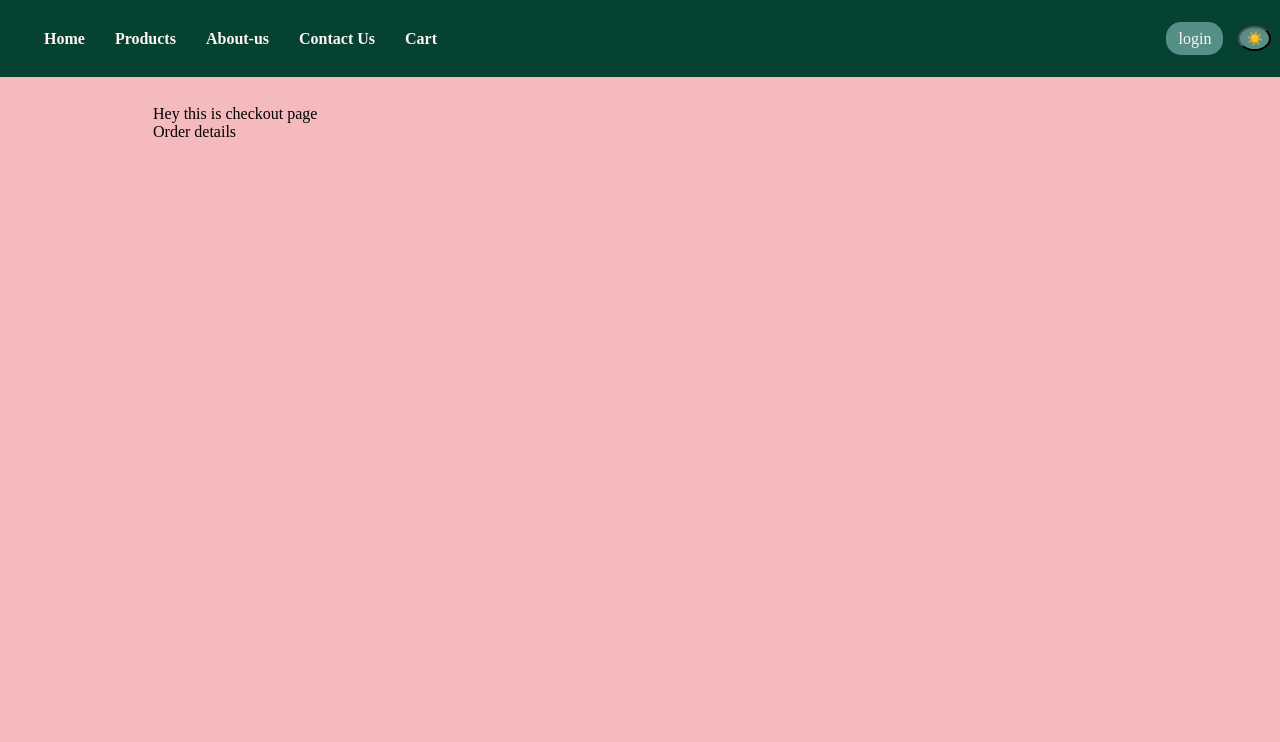
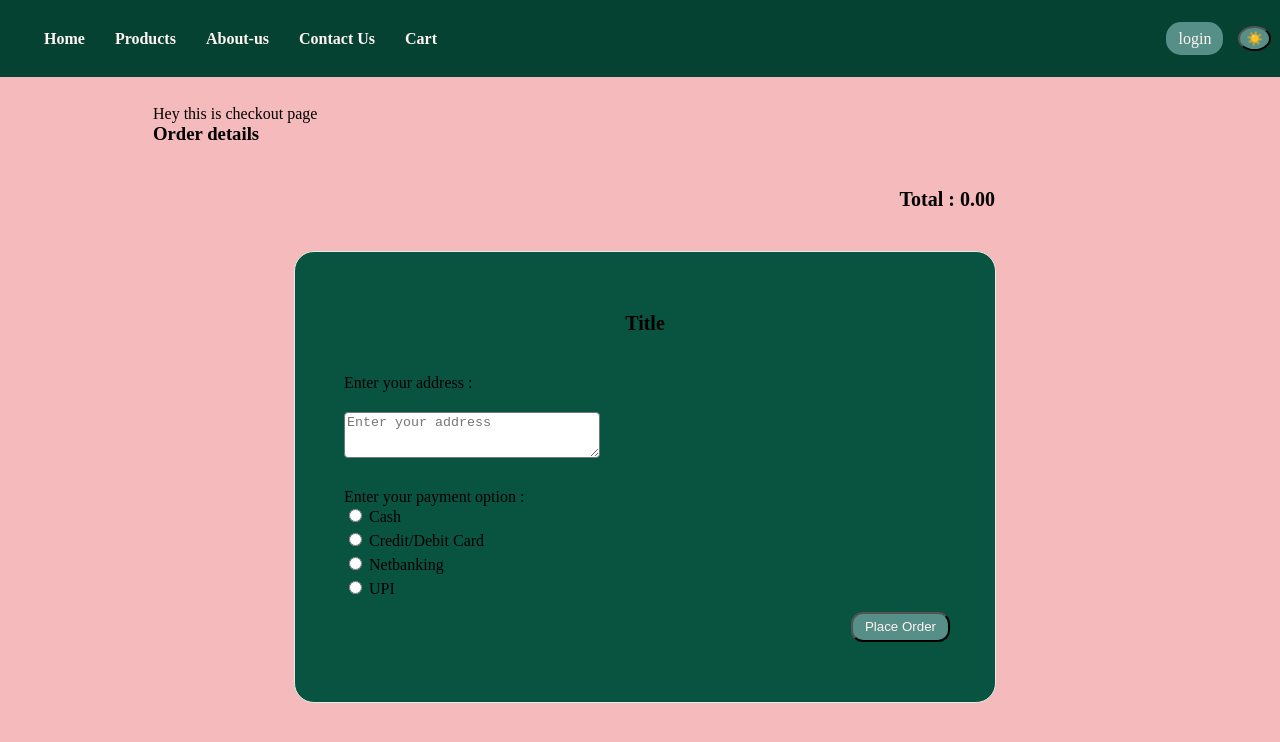
Before and after one commit to MananBagadi100/e-comm-web, a React (Vite) app: page /checkout in a window 1280 px wide. Shown: the top 742 px of the page. Built offline with nearby package versions, Linux system fonts and the light colour scheme.

Commit message:
Checkout page dialog box UI

```diff
--- a/src/components/Checkout.jsx
+++ b/src/components/Checkout.jsx
@@ -1,9 +1,10 @@
-import { useContext } from "react"
+import { useContext, useState } from "react"
 import { cartContext } from "../context/CartContext"
 import '../styles/CheckoutStyles.css'
 
 const Checkout = () => {
     const cartValue = useContext(cartContext)
+    const [address , setAddress ] = useState('')
     const calculateSubTotal = (prod) => {
         return ((prod.price * prod.quantity).toFixed(2))
     }
@@ -11,7 +12,7 @@ const Checkout = () => {
         <div className="full-page-container">
                 <div className="all-info-container">
                     <div>Hey this is checkout page</div>
-                <div>Order details</div>
+                    <h3>Order details</h3>
                     <div className="item-list">
                         {
                             cartValue.cart.map((prod) => (
@@ -27,10 +28,65 @@ const Checkout = () => {
                                     </div>
                                 </div>
 
-
                             ))
                         }
                     </div>
+                     <div id="cart-total-wrapper">
+                        <div id="cart-total">Total : {cartValue.calculateTotal(cartValue.cart)}</div>
+                    </div>
+                    <div id="info-box-wrapper">
+                        <div id="info-box">
+                            <div id="info-box-content-area">
+                                <div id="info-box-title-area">Title</div>
+                                <div id="info-box-details-area">
+                                    <form id="info-box-form">
+                                        <p>Enter your address : </p>
+                                        <label>
+                                            <textarea
+                                                value={address}
+                                                placeholder="Enter your address"
+                                                onChange={(e) => {
+                                                    setAddress(e.target.value)
+                                                }}
+                                            />
+                                        </label><br />
+                                        <label>Enter your payment option :<br />
+                                            <input
+                                                type="radio"
+                                                name="paymentMethod"
+                                                value="cash"
+                                            /> Cash
+                                        </label>
+                                        <label>
+                                            <input
+                                                type="radio"
+                                                name="paymentMethod"
+                                                value="Credit/Debit Card"
+                                            /> Credit/Debit Card
+                                        </label>
+                                        <label>
+                                            <input
+                                                type="radio"
+                                                name="paymentMethod"
+                                                value="Netbanking"
+                                            /> Netbanking
+                                        </label>
+                                        <label>
+                                            <input
+                                                type="radio"
+                                                name="paymentMethod"
+                                                value="UPI"
+                                            /> UPI
+                                        </label>
+                                    </form>
+                                </div>
+                                <button id="info-box-btn">Place Order</button>
+                            </div>
+
+                        </div>
+                    </div>
+
+
                 </div>
             </div>
     )
--- a/src/styles/CheckoutStyles.css
+++ b/src/styles/CheckoutStyles.css
@@ -16,12 +16,15 @@ body, #root {
     margin: 5px auto;
     padding: 8px;
     box-sizing: border-box;
+    flex-direction: column;
+    /* align-items: center; */
 }
 .item-list {
     display: flex;
     gap: 24px;
     flex-direction: column;
     width: 100%;
+    align-items: center;
 }
 .eachProductCard {
     display: flex;
@@ -32,6 +35,8 @@ body, #root {
     border-radius: 16px;
     flex-direction: row;
     align-items: center;
+    /* align-self: center; */
+    min-width: 700px;
 
 }
 #prod-image {
@@ -72,3 +77,95 @@ body, #root {
 #prod-subTotal {
     font-weight: bold;
 }
+#cart-total-wrapper {
+    display: flex;
+    justify-content: center;
+    max-width: 100%;
+    margin-top: 24px;
+}
+#cart-total {
+    max-width: 800px;
+    min-width: 700px;
+    text-align: right;
+    font-size: 20px;
+}
+/* #address-wrapper {
+    display: flex;
+    justify-content: flex-start;
+    margin: 10px 15px;
+    flex-direction: column;
+}
+#address-title {
+    font-size: 18px;
+    font-weight: bold;
+}
+#address-msg-box textarea{
+    width: 300px;
+    min-height: 80px;
+    border-radius: 4px;
+} */
+#info-box-wrapper {
+    width: 100%;
+    height: auto;
+    display: flex;
+    justify-content: center;
+    margin-top: 40px;
+}
+#info-box {
+    /* already CEN*/
+    background-color: var(--login-page-bg);
+    height: 450px;
+    width: 700px;
+    display: flex;
+    justify-content: center;
+    align-items: center;
+    border-radius: 20px;
+    border: 1px solid var(--card-img-border);
+}
+#info-box-content-area {
+    /* already CEN*/
+    padding: 10px;
+    width: 90%;
+    height: 350px;
+    display: flex;
+    justify-content: center;
+    flex-direction: column;
+    box-sizing: border-box;
+    margin: 10px 5px;
+}
+#info-box-title-area {
+    flex: 0 0 30px;
+    font-size: 20px;
+    text-align: center;
+    font-weight: bold;
+}
+#info-box-details-area {
+    flex: 1 1 auto;
+    overflow-y: auto;
+    align-items: center;
+    display: flex;
+    flex-direction: column;
+    gap: 12px;
+    padding: 16px 4px;
+}
+#info-box-details-area form{
+    flex: 1 1 auto;
+    display: flex;
+    flex-direction: column;
+    width: 100%;
+    height: 100%;
+    gap: 4px;
+}
+#info-box-btn {
+    flex: 0 0 30px;
+    align-self: flex-end;
+    border-radius: 12px;
+    padding: 4px 12px;
+    background-color: var(--btn-bg);
+    color: var(--btn-txt);
+}
+#info-box-form textarea {
+    border-radius: 4px;
+    width: 250px;
+    height: 40px;
+}
```
Lines whose indentation alone changed are shown as unchanged.
